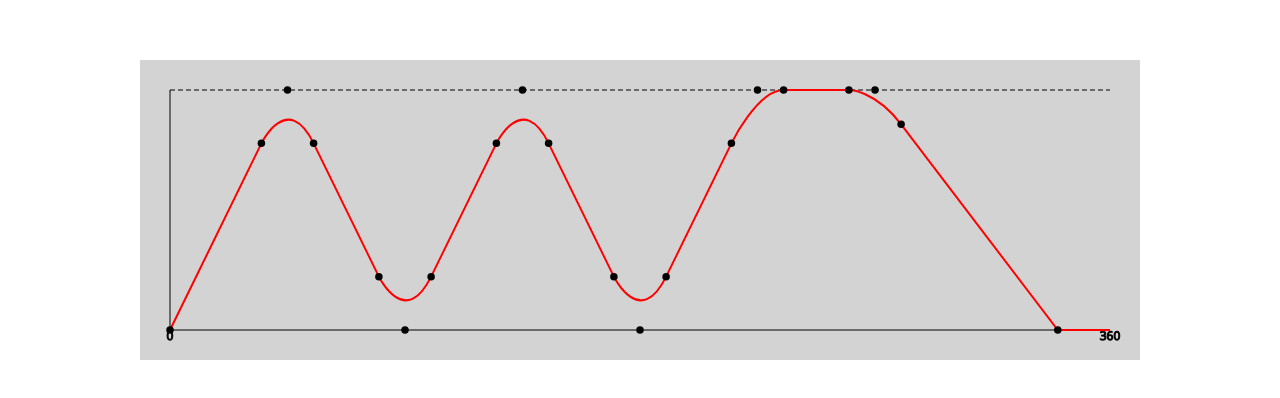
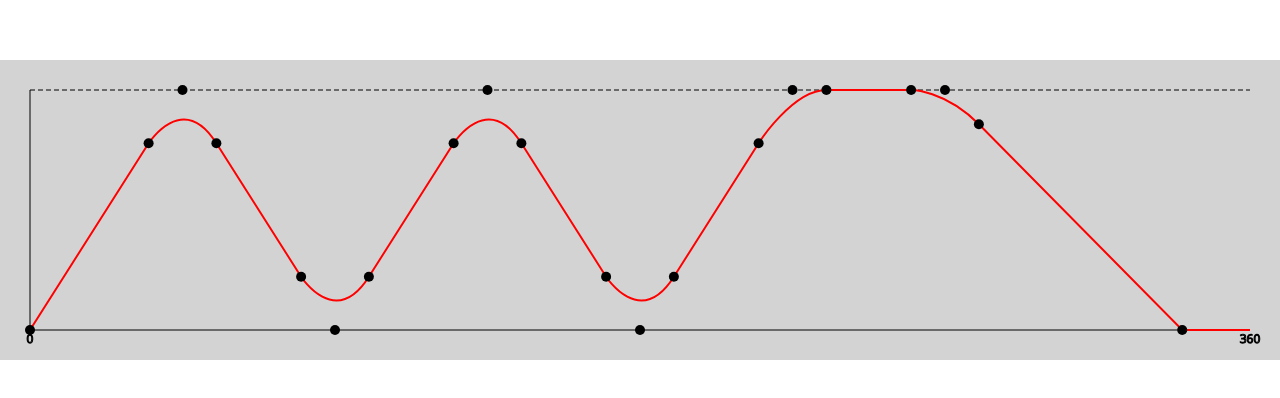
Before and after one commit to VahidMiraqae/profile-control, a website: page index.html in a window 1280 px wide. Shown: the part 190-588 px from the top of the page. Drawn offline with Linux system fonts and the light colour scheme.

Commit message:
root width must be 100%

```diff
--- a/index.html
+++ b/index.html
@@ -35,13 +35,13 @@
         #root1 {
             height: 300px;
             background-color: lightgray;
-            width: 1000px;
+            width: 100%;
         }
         #container {
             height: 100vh;
             display: flex;
             align-items: center;
-            justify-content: center;;
+            justify-content: center;
         }
     </style>
 </head>
--- a/script1.js
+++ b/script1.js
@@ -3,7 +3,7 @@
 
     class Settings {
         constructor() {
-            this.markerSize = 7.5;
+            this.markerSize = 10;
             this.minHeight = 100;
             this.paddingX = 30;
             this.paddingY = 30;
@@ -211,27 +211,37 @@
             this.contextMenu.bindMenuItem('Apply Transition', this.vm.applySmoothTransitionCommand, this.contextToHandleIdConverter);
             this.contextMenu.bindMenuItem('Remove Transition', this.vm.removeSmoothTransitionCommand, this.contextToHandleIdConverter);
             this.bindMouseDragMarker('handle',
-                () => this.vm.getPoints().map(a => this.modelXYToCanvasXY(a)),
+                () => this.vm.getPoints().map(a => this.modelToCanvasXY(a)),
                 this.isMouseOverMarker,
                 this.vm.moveHandleCommand,
-                this.xxx);
+                (id) => {
+                    const result = this.canvasToModelXY({ x: this.mouseMoveEvent.offsetX, y: this.mouseMoveEvent.offsetY });
+                    return { id, newX: result.x, newY: result.y };
+                }
+            );
             this.bindMouseDragMarker('controlHandleBefore',
                 () => this.vm.getPoints().map((a, b) => {
                     const ff = this.vm.getTransitionPoints(b)?.p1;
-                    return ff === undefined ? { x: null, y: null } : this.modelXYToCanvasXY(ff);
+                    return ff === undefined ? { x: null, y: null } : this.modelToCanvasXY(ff);
                 }),
                 this.isMouseOverMarker,
                 this.vm.moveSmoothTransitionHandleCommand,
-                this.xxx1
+                (id) => {
+                    const result = this.canvasToModelXY({ x: this.mouseMoveEvent.offsetX, y: this.mouseMoveEvent.offsetY });
+                    return { id, beforeOrAfter: 'before', newX: result.x, newY: result.y };
+                }
             );
             this.bindMouseDragMarker('controlHandleAfter',
                 () => this.vm.getPoints().map((a, b) => {
                     const ff = this.vm.getTransitionPoints(b)?.p3;
-                    return ff === undefined ? { x: null, y: null } : this.modelXYToCanvasXY(ff);
+                    return ff === undefined ? { x: null, y: null } : this.modelToCanvasXY(ff);
                 }),
                 this.isMouseOverMarker,
                 this.vm.moveSmoothTransitionHandleCommand,
-                this.xxx2
+                (id) => {
+                    const result = this.canvasToModelXY({ x: this.mouseMoveEvent.offsetX, y: this.mouseMoveEvent.offsetY });
+                    return { id, beforeOrAfter: 'after', newX: result.x, newY: result.y };
+                }
             );
             this.registerDrawer(this.drawAxes);
             this.registerDrawer(this.drawLines);
@@ -239,46 +249,29 @@
         }
 
         contextToXYConverter = (context) => {
-            return this.canvasXYToModelXY({ x: context.lastMousePosition.offsetX, y: context.lastMousePosition.offsetY });
+            return this.canvasToModelXY({ x: context.lastMousePosition.offsetX, y: context.lastMousePosition.offsetY });
         };
 
         contextToHandleIdConverter = (context) => {
             return { handleId: context.objectManager.currentObjectId['handle'] };
         };
 
-        xxx = (id) => {
-            const result = this.canvasXYToModelXY({ x: this.mouseMoveEvent.offsetX, y: this.mouseMoveEvent.offsetY });
-            return { id, newX: result.x, newY: result.y };
-        };
-
-        xxx1 = (id) => {
-            const result = this.canvasXYToModelXY({ x: this.mouseMoveEvent.offsetX, y: this.mouseMoveEvent.offsetY });
-            return { id, beforeOrAfter: 'before', newX: result.x, newY: result.y };
-        };
-
-        xxx2 = (id) => {
-            const result = this.canvasXYToModelXY({ x: this.mouseMoveEvent.offsetX, y: this.mouseMoveEvent.offsetY });
-            return { id, beforeOrAfter: 'after', newX: result.x, newY: result.y };
-        };
-
-        canvasXYToModelXY = ({ x, y }) => {
+        canvasToModelXY = ({ x, y }) => {
             const origin = this.getOrigin();
             const plotSize = this.getPlotSize();
-            const position = {
+            return {
                 x: this.vm.period * ((x - origin.x) / plotSize.width),
                 y: (origin.y - y) / plotSize.height
             };
-            return position;
         };
 
-        modelXYToCanvasXY = ({ x, y }) => {
+        modelToCanvasXY = ({ x, y }) => {
             const origin = this.getOrigin();
             const plotSize = this.getPlotSize();
-            const position = {
+            return {
                 x: (x * plotSize.width / this.vm.period) + origin.x,
                 y: origin.y - y * plotSize.height
             };
-            return position;
         };
 
         isMouseOverMarker = ({ x, y, mouseX, mouseY }) => {
@@ -287,26 +280,26 @@
 
         drawLines = (ctx, { mouseX, mouseY }) => {
             const points = this.vm.getPoints();
-            const firstPoint = this.modelXYToCanvasXY(points[0]);
+            const firstPoint = this.modelToCanvasXY(points[0]);
             ctx.beginPath();
             ctx.strokeStyle = 'red';
             ctx.lineWidth = 2;
             if (points[0].hasTransition()) ;
             ctx.moveTo(firstPoint.x, firstPoint.y);
             for (let i = 1; i < points.length; i++) {
-                const canvasPoint = this.modelXYToCanvasXY(points[i]);
+                const canvasPoint = this.modelToCanvasXY(points[i]);
                 if (points[i].hasTransition()) {
                     const { p1, p3 } = this.vm.getTransitionPoints(i);
-                    const cp1 = this.modelXYToCanvasXY(p1);
+                    const cp1 = this.modelToCanvasXY(p1);
                     ctx.lineTo(cp1.x, cp1.y);
-                    const cp3 = this.modelXYToCanvasXY(p3);
+                    const cp3 = this.modelToCanvasXY(p3);
                     ctx.bezierCurveTo(cp1.x, cp1.y, canvasPoint.x, canvasPoint.y, cp3.x, cp3.y);
                 }
                 else {
                     ctx.lineTo(canvasPoint.x, canvasPoint.y);
                 }
             }
-            const point = this.modelXYToCanvasXY({ x: points[0].x + this.vm.period, y: points[0].y });
+            const point = this.modelToCanvasXY({ x: points[0].x + this.vm.period, y: points[0].y });
             ctx.lineTo(point.x, point.y);
             ctx.stroke();
             ctx.lineWidth = 1;
@@ -319,55 +312,13 @@
             for (let i = 0; i < points.length; i++) {
                 if (points[i].hasTransition()) {
                     const { p1, p3 } = this.vm.getTransitionPoints(i);
-
-
-                    let point = this.modelXYToCanvasXY(p1);
-                    let hover = this.isMouseOverMarker({ x: point.x, y: point.y, mouseX, mouseY })
-                        || (this.draggingObject !== null && this.draggingObject.id === i);
-                    conditionMet = conditionMet || hover;
-                    if (hover) {
-                        ctx.fillStyle = 'purple';
-                    } else {
-                        ctx.fillStyle = 'black';
-                    }
-                    ctx.beginPath();
-                    ctx.arc(point.x, point.y, this.settings.markerSize / 2, 0, 2 * Math.PI);
-                    ctx.fill();
-
-                    point = this.modelXYToCanvasXY(p3);
-                    hover = this.isMouseOverMarker({ x: point.x, y: point.y, mouseX, mouseY })
-                        || (this.draggingObject !== null && this.draggingObject.id === i);
-                    conditionMet = conditionMet || hover;
-                    if (hover) {
-                        ctx.fillStyle = 'purple';
-                    } else {
-                        ctx.fillStyle = 'black';
-                    }
-                    ctx.beginPath();
-                    ctx.arc(point.x, point.y, this.settings.markerSize / 2, 0, 2 * Math.PI);
-                    ctx.fill();
-
+                    ({ conditionMet } = this.newMethod(p1, mouseX, mouseY, i, conditionMet, ctx, 'controlHandleBefore'));
+                    ({ conditionMet } = this.newMethod(p3, mouseX, mouseY, i, conditionMet, ctx, 'controlHandleAfter'));
                 }
-                const point = this.modelXYToCanvasXY(points[i]);
-                const hover = this.isMouseOverMarker({ x: point.x, y: point.y, mouseX, mouseY })
-                    || (this.draggingObject !== null && this.draggingObject.id === i);
-                conditionMet = conditionMet || hover;
-                if (hover) {
-                    ctx.fillStyle = 'purple';
-                } else {
-                    ctx.fillStyle = 'black';
-                }
-                ctx.beginPath();
-                ctx.arc(point.x, point.y, this.settings.markerSize / 2, 0, 2 * Math.PI);
-                ctx.fill();
+                ({ conditionMet } = this.newMethod(points[i], mouseX, mouseY, i, conditionMet, ctx, 'handle'));
             }
 
-            if (conditionMet) {
-                this.canv.style.cursor = 'pointer';
-            } else {
-                this.canv.style.cursor = 'default';
-            }
-
+            this.canv.style.cursor = conditionMet ? 'pointer' : 'default';
         };
 
         drawAxes = (ctx, { mouseX, mouseY }) => {
@@ -402,6 +353,22 @@
 
         };
 
+
+        newMethod(p1, mouseX, mouseY, i, conditionMet, ctx, draggingObjectName) {
+            let point = this.modelToCanvasXY(p1);
+            let hover = this.isMouseOverMarker({ x: point.x, y: point.y, mouseX, mouseY })
+                || (this.draggingObject !== null && this.draggingObject.id === i && this.draggingObject.name === draggingObjectName);
+            conditionMet = conditionMet || hover;
+            if (hover) {
+                ctx.fillStyle = 'purple';
+            } else {
+                ctx.fillStyle = 'black';
+            }
+            ctx.beginPath();
+            ctx.arc(point.x, point.y, this.settings.markerSize / 2, 0, 2 * Math.PI);
+            ctx.fill();
+            return { conditionMet };
+        }
     }
 
     class Command {
--- a/src/BaseView.js
+++ b/src/BaseView.js
@@ -35,7 +35,7 @@ export class BaseView {
     setupSizeObserver = () => {
         this.sizeObserver = new ResizeObserver(a => {
             this.canvasSize = a[0].contentRect;
-            this.canv.width = this.canvasSize.width
+            this.canv.width = this.canvasSize.width;
             this.canv.height = this.canvasSize.height;
             if (this.canvasSize.height < this.settings.minHeight) {
                 this.root.style.height = `${this.settings.minHeight}px`;
--- a/src/Settings.js
+++ b/src/Settings.js
@@ -1,6 +1,6 @@
 export class Settings {
     constructor() {
-        this.markerSize = 7.5;
+        this.markerSize = 10;
         this.minHeight = 100;
         this.paddingX = 30;
         this.paddingY = 30;
```
Also changed, not shown: src/View.js (+46 -79 lines).
